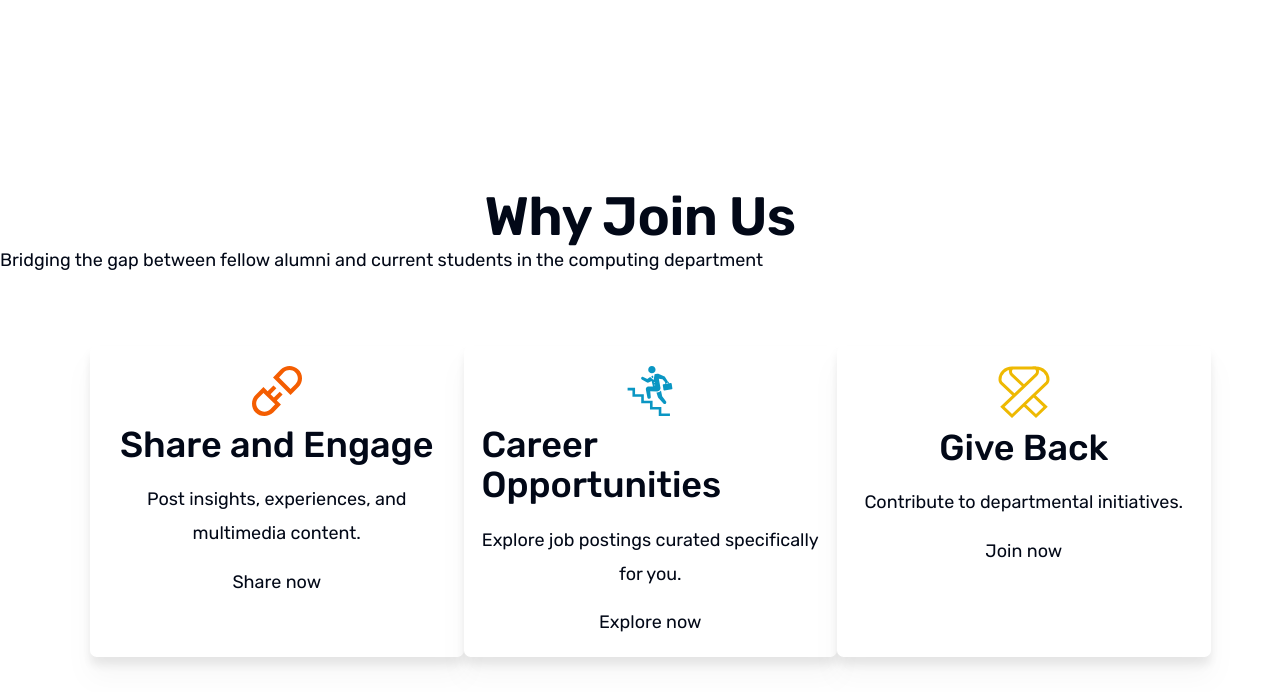
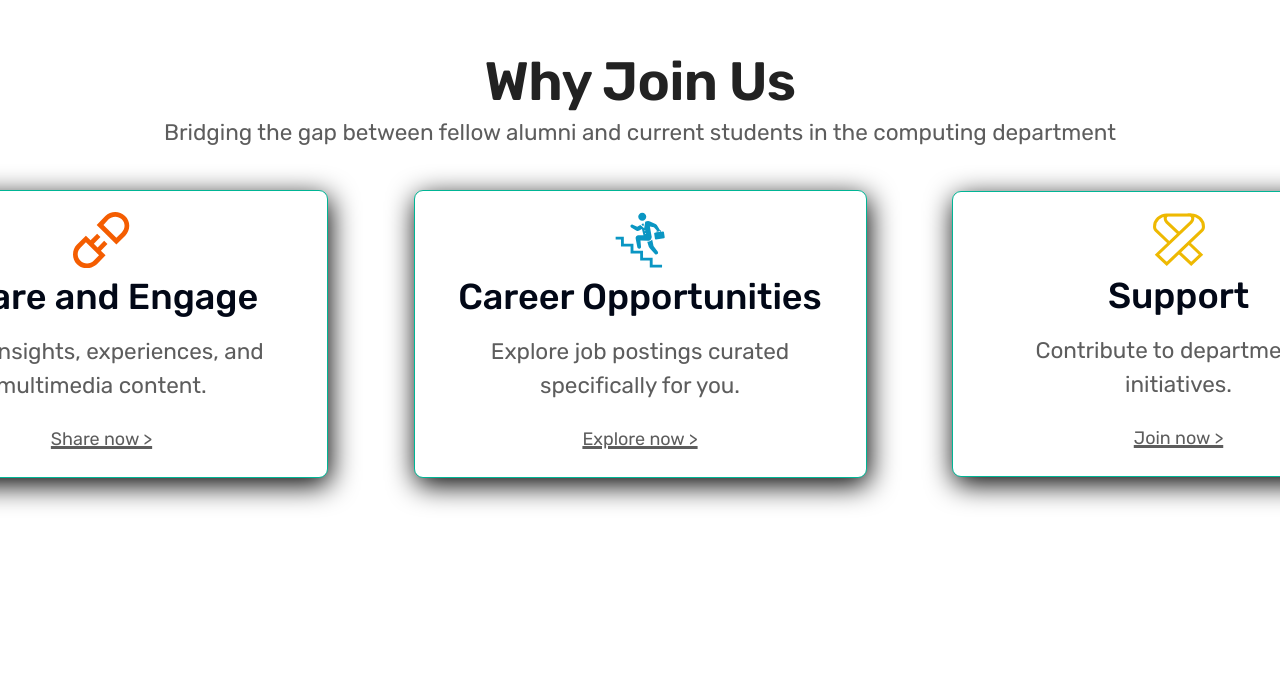
Before and after one commit to ngure1/UniVerse_frontend, a Next.js app: page / in a window 1280 px wide. Shown: the part 928-1620 px from the top of the page. Built offline with nearby package versions, Linux system fonts and the light colour scheme.

Commit message:
About Feature Styling

```diff
--- a/src/app/landing/About.jsx
+++ b/src/app/landing/About.jsx
@@ -4,34 +4,36 @@ import { Element } from "react-scroll";
 
 const About = () => {
 	return (
-		<Element className="h-screen pt-[9rem]" name="About">
-			<h2 className="heading-2 text-center">Why Join Us</h2>
-			<p>
+		<Element className="flex flex-col justify-center items-center py-[1.5rem] px-0 gap-[2.25rem]" name="About">
+			<div className="flex flex-col justify-center items-center gap-[0.25rem]">
+			<h2 className=" text-[#222] heading-2 text-center">Why Join Us</h2>
+			<p className="text-[#5D5D5D] text-center body-text">
 				Bridging the gap between fellow alumni and current students in the
 				computing department
 			</p>
-			<div className="flex pt-[4rem] px-[5rem] justify-between">
-				<div className="flex flex-col px-[1rem] py-[1.125rem] flex-com items-center gap-[1rem] self-stretch rounded-[0.375rem] bg-white drop-shadow-xl">
+			</div>
+			<div className="flex w-[90rem] py-0 px-[2.5rem] justify-center items-center gap-[4.75rem]">
+				<div className="w-[31.5rem] flex flex-col px-[2.125rem] py-[1.125rem] items-center gap-[1rem] rounded-[0.5rem] border border-solid border-[#00B595] bg-white shadow-custom">
 					<div className="flex flex-col gap-[0.5rem] self-stretch items-center">
-						<svg xmlns="http://www.w3.org/2000/svg" width="50" height="50" viewBox="0 0 50 50" fill="none">
+						<svg xmlns="http://www.w3.org/2000/svg" width="3.125rem" height="3.125rem" viewBox="0 0 50 50" fill="none">
 							<path d="M12.2917 50C8.95833 50 5.83333 48.75 3.54167 46.4584C1.25 44.1667 0 41.0417 0 37.7084C0 34.375 1.25 31.25 3.54167 28.9584L11.4583 21.0417L15.625 25.2084L21.4583 19.375L24.375 22.2917L18.5417 28.125L21.875 31.4584L27.7083 25.625L30.625 28.5417L24.7917 34.375L28.9583 38.5417L21.25 46.4584C18.75 48.5417 15.625 50 12.2917 50ZM11.4583 26.875L6.66667 31.6667C5 33.3334 4.16667 35.4167 4.16667 37.5C4.16667 39.5834 5 41.6667 6.66667 43.3334C9.79167 46.4584 15.2083 46.4584 18.3333 43.3334L23.125 38.3334L11.4583 26.875ZM38.5417 28.9584L21.0417 11.4584L28.75 3.5417C31.0417 1.25003 34.375 3.05176e-05 37.5 3.05176e-05C40.625 3.05176e-05 43.75 1.25003 46.25 3.5417C48.75 5.83336 50 8.95836 50 12.2917C50 15.625 48.75 18.75 46.4583 21.0417L38.5417 28.9584ZM27.0833 11.4584L38.5417 22.9167L43.3333 18.125C45 16.4584 45.8333 14.5834 45.8333 12.2917C45.8333 10.2084 45 8.12503 43.3333 6.45836C40.2083 3.33336 35 3.33336 31.6667 6.45836L27.0833 11.4584Z" fill="#F45D01" />
 						</svg>
 						<p className="sub-heading-2">Share and Engage</p>
 					</div>
-					<p className="body-md text-center w-[18.75rem]">
+					<p className="text-[#5D5D5D] body-text text-center">
 						Post insights, experiences, and multimedia content.
 					</p>
-					<p>
-						<a href="">Share now </a>
+					<p className="text-[#5D5D5D] body-underline">
+						<a href="./login">Share now  &#x3E; </a>
 					</p>
 				</div>
 
-				<div className="flex flex-col px-[1rem] py-[1.125rem] flex-com items-center gap-[1rem] self-stretch rounded-[0.375rem] bg-white drop-shadow-xl">
+				<div className="flex flex-col w-[31.5rem] px-[2.125rem] py-[1.125rem] items-center gap-[1rem] rounded-[0.5rem] border border-solid border-[#00B595] bg-white shadow-custom">
 					<div className="flex flex-col gap-[0.5rem] self-stretch items-center">
 						<svg
 							xmlns="http://www.w3.org/2000/svg"
-							width="46"
-							height="50"
+							width="2.8rem"
+							height="3.125rem"
 							viewBox="0 0 46 50"
 							fill="none"
 						>
@@ -58,19 +60,19 @@ const About = () => {
 						</svg>
 						<p className="sub-heading-2">Career Opportunities</p>
 					</div>
-					<p className="body-md text-center w-[18.75rem]">
+					<p className="text-[#5D5D5D] text-center body-text">
 						Explore job postings curated specifically for you.
 					</p>
-					<p>
-						<a href="">Explore now</a>
+					<p className="text-[#5D5D5D] body-underline">
+						<a href="./login">Explore now  &#x3E;</a>
 					</p>
 				</div>
-				<div className="flex flex-col px-[1rem] py-[1.125rem] flex-com items-center gap-[1rem] self-stretch rounded-[0.375rem] bg-white drop-shadow-xl">
+				<div className="flex flex-col w-[31.5rem] px-[2.125rem] py-[1.125rem] items-center gap-[1rem] rounded-[0.5rem] border border-solid border-[#00B595] bg-white shadow-custom">
 					<div className="flex flex-col gap-[0.5rem] self-stretch items-center">
 						<svg
 							xmlns="http://www.w3.org/2000/svg"
-							width="52"
-							height="53"
+							width="3rem"
+							height="3rem"
 							viewBox="0 0 52 53"
 							fill="none"
 						>
@@ -99,13 +101,13 @@ const About = () => {
 								stroke-miterlimit="10"
 							/>
 						</svg>
-						<p className="sub-heading-2">Give Back</p>
+						<p className="sub-heading-2">Support</p>
 					</div>
-					<p className="body-md text-center w-[18.75rem]">
+					<p className="text-[#5D5D5D] body-text text-center">
 						Contribute to departmental initiatives.
 					</p>
-					<p>
-						<a href="">Join now</a>
+					<p className="text-[#5D5D5D] body-underline" >
+						<a href="./login">Join now  &#x3E;</a>
 					</p>
 				</div>
 			</div>
--- a/tailwind.config.js
+++ b/tailwind.config.js
@@ -81,6 +81,9 @@ module.exports = {
 				"accordion-down": "accordion-down 0.2s ease-out",
 				"accordion-up": "accordion-up 0.2s ease-out",
 			},
+			boxShadow: {
+				'custom': '2px 7px 28px 0px rgba(0, 0, 0.11)'
+			},
 		},
 	},
 	plugins: [require("tailwindcss-animate")],
```
